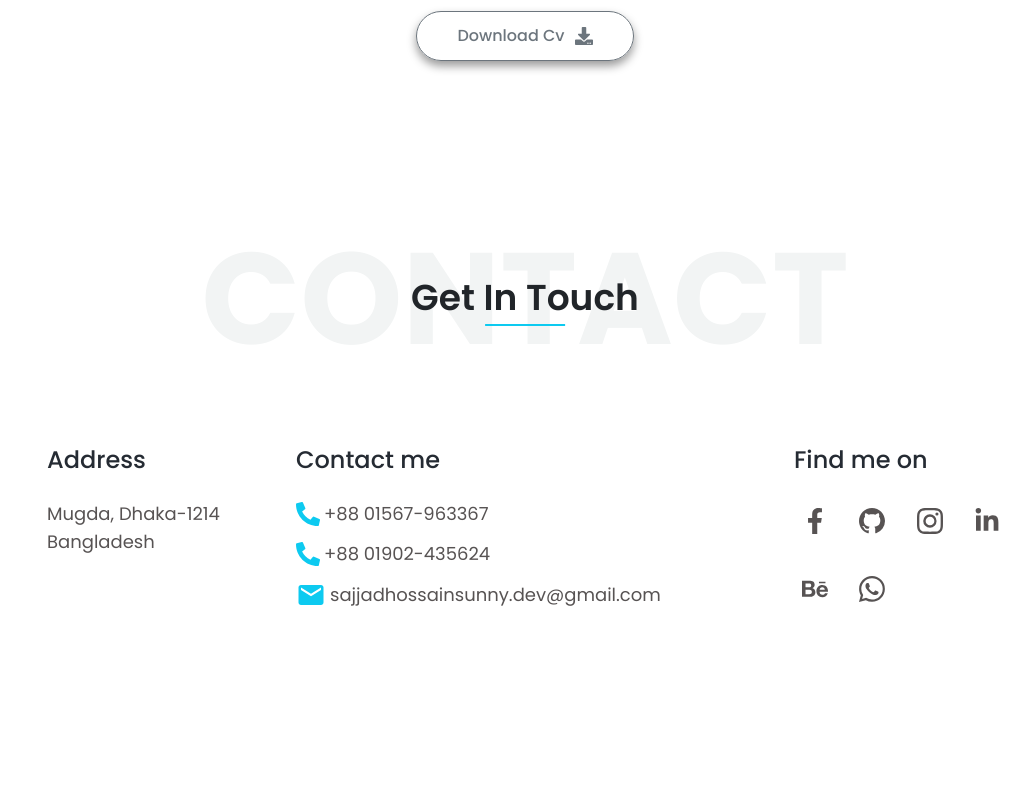
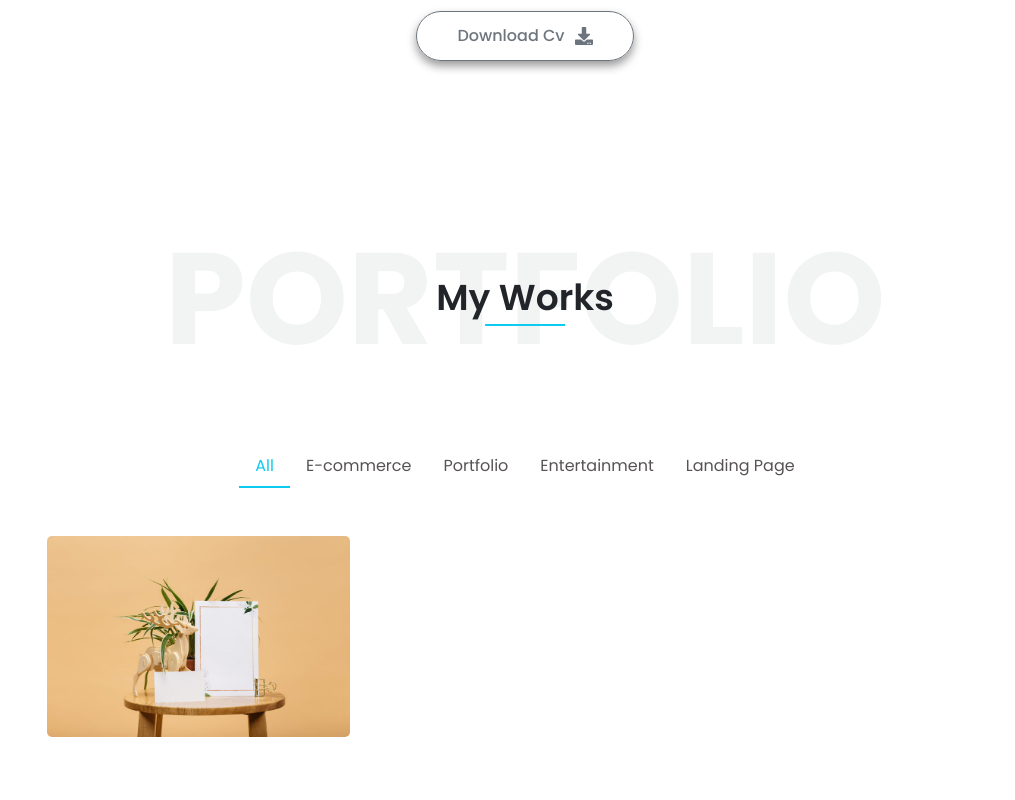
Before and after one commit to sajjadsunny-dev/myPortfolio, a React (Vite) app: page / in a window 1280 px wide. Shown: the part 3640-4440 px from the top of the page, without its empty margins (265-1280 px from the left). Before the commit the page ends 4326 px from the top, so only its background shows below. Built offline with nearby package versions, Linux system fonts and the light colour scheme.

Commit message:
Add: portflio part added

```diff
--- /dev/null
+++ b/src/components/Portfolio/Portfolio.jsx
@@ -0,0 +1,39 @@
+
+const Portfolio = () => {
+   return (
+      <>
+         <section id="portfolio" className="bg-white">
+            <div className="max-w-customContainer mx-auto px-3 py-70">
+               <div className="relative mb-12">
+                  <h2 className="sectionHeading font-poppins text-[130px] text-headingTextShadow font-bold text-center">PORTFOLIO</h2>
+                  <div className="absolute top-1/2 left-1/2 translate-x-[-50%] translate-y-[-50%]">
+                     <p className="font-poppins text-4xl text-headingText font-semibold select-none relative after:content-[''] after:absolute after:w-[80px] after:h-[2px] after:bg-themeColor after:left-1/2 after:bottom-[0] after:translate-x-[-50%] after:translate-y-2">My Works</p>
+                  </div>
+               </div>
+
+               <div className="mb-12 flex justify-center">
+                  <h6 className="active font-poppins text-paragraph text-base px-4 py-2.5 inline-block cursor-pointer duration-300 relative after:content-[''] after:w-full after:h-[2px] after:bg-themeColor after:absolute after:bottom-0 after:left-0 after:duration-500 after:ease-in-out after:scale-x-0 hover:text-themeColor hover:after:scale-x-100">All</h6>
+                  <h6 className="font-poppins text-paragraph text-base px-4 py-2.5 inline-block cursor-pointer duration-300 relative after:content-[''] after:w-full after:h-[2px] after:bg-themeColor after:absolute after:bottom-0 after:left-0 after:duration-500 after:ease-in-out after:scale-x-0 hover:text-themeColor hover:after:scale-x-100">E-commerce</h6>
+                  <h6 className="font-poppins text-paragraph text-base px-4 py-2.5 inline-block cursor-pointer duration-300 relative after:content-[''] after:w-full after:h-[2px] after:bg-themeColor after:absolute after:bottom-0 after:left-0 after:duration-500 after:ease-in-out after:scale-x-0 hover:text-themeColor hover:after:scale-x-100">Portfolio</h6>
+                  <h6 className="font-poppins text-paragraph text-base px-4 py-2.5 inline-block cursor-pointer duration-300 relative after:content-[''] after:w-full after:h-[2px] after:bg-themeColor after:absolute after:bottom-0 after:left-0 after:duration-500 after:ease-in-out after:scale-x-0 hover:text-themeColor hover:after:scale-x-100">Entertainment</h6>
+                  <h6 className="font-poppins text-paragraph text-base px-4 py-2.5 inline-block cursor-pointer duration-300 relative after:content-[''] after:w-full after:h-[2px] after:bg-themeColor after:absolute after:bottom-0 after:left-0 after:duration-500 after:ease-in-out after:scale-x-0 hover:text-themeColor hover:after:scale-x-100">Landing Page</h6>
+               </div>
+
+               <div className="grid grid-cols-3 gap-6">
+                  <div className="col-span-1 cursor-pointer">
+                     <div className="filters rounded-[5px] overflow-hidden relative">
+                        <div className="overlay absolute top-0 left-0 w-full h-full bg-[#000000A6] flex flex-col justify-center items-center">
+                           <p className="font-poppins text-white text-lg mb-1">Project</p>
+                           <h4 className="font-poppins text-white text-3xl font-medium">FoodMood</h4>
+                        </div>
+                        <img src="images/portfolio/project-1.jpg" alt="" />
+                     </div>
+                  </div>
+               </div>
+            </div>
+         </section>
+      </>
+   )
+}
+
+export default Portfolio
--- a/src/index.css
+++ b/src/index.css
@@ -12,6 +12,29 @@
    color: #fff;
 }
 
+/* all Section heading selection custom css */
 .sectionHeading::selection {
    background: var(--sectionHeading);
 }
+
+/* portfolio part custom css */
+#portfolio .active {
+   color: var(--themeColor);
+}
+
+#portfolio .active::after {
+   transform: scaleX(1) !important;
+}
+
+#portfolio .filters .overlay {
+   transition: all .4s linear;
+   transform: scale(0);
+   opacity: 0;
+}
+
+#portfolio .filters:hover .overlay {
+   transform: scale(1);
+   opacity: 1;
+}
+
+/* portfolio part custom css */
--- a/src/pages/Contents/Contents.jsx
+++ b/src/pages/Contents/Contents.jsx
@@ -3,6 +3,7 @@ import Banner from "../../components/Banner/Banner"
 import Services from "../../components/Services/Services"
 import Resume from "../../components/Resume/Resume"
 import Contact from "../../components/Contact/Contact"
+import Portfolio from "../../components/Portfolio/Portfolio"
 
 
 const Contents = () => {
@@ -13,6 +14,7 @@ const Contents = () => {
             <AboutMe />
             <Services />
             <Resume />
+            <Portfolio />
             <Contact />
          </div>
       </>
```
Also changed, not shown: public/images/portfolio/project-1.jpg (added).
